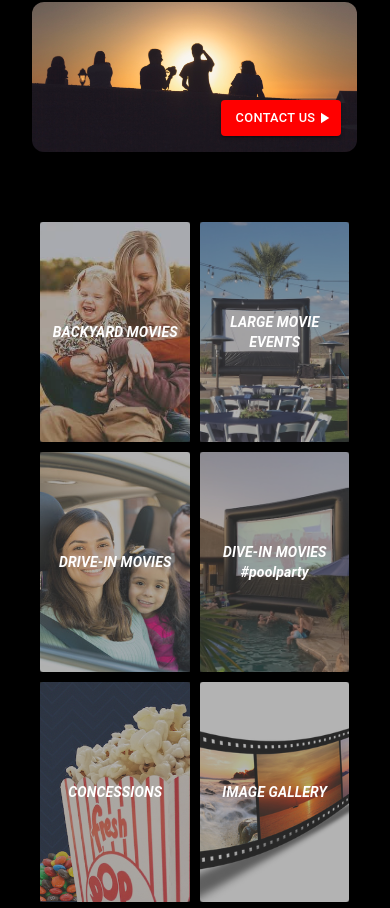
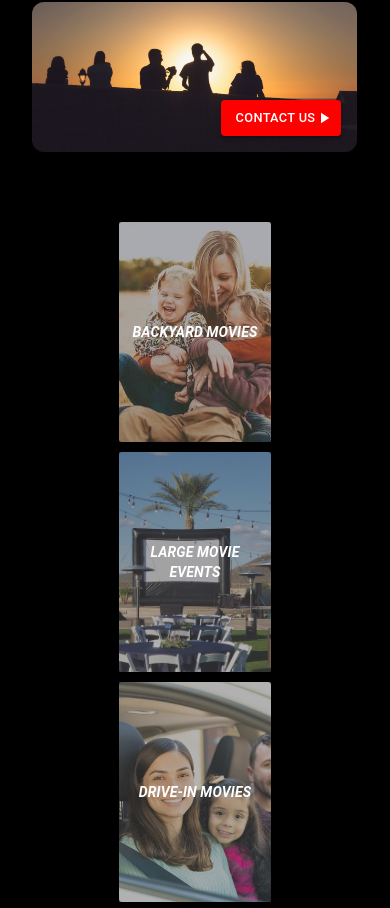
Before and after one commit to ratta2ii/movie_night_app, a React (Create React App) app: page / in a window 390 px wide. Shown: the part 1776-2684 px from the top of the page. Built offline with nearby package versions, Linux system fonts and the light colour scheme.

Commit message:
Make responsive design updates to categories

```diff
--- a/src/Components/Categories/Categories.jsx
+++ b/src/Components/Categories/Categories.jsx
@@ -24,7 +24,7 @@ export const Categories = () => {
     };
 
     return (
-        <Grid container justifyContent="center" style={{marginBottom: 125}}>
+        <Grid container justifyContent="center" className="container">
             <div className="wrap">
                 <div
                     className="box one"
--- a/src/Components/Categories/styles.css
+++ b/src/Components/Categories/styles.css
@@ -1,12 +1,10 @@
 /* //! Note media queries below */
 
-/* .container {
+.container {
     width: 100%;
-    max-width: 875px;
     margin: auto;
-    margin-bottom: 25px;
-    padding: 25px;
-} */
+    margin-bottom: 200px;
+}
 
 .wrap {
     display: flex;
@@ -28,7 +26,7 @@
 
 .box {
     margin: 20px;
-    width: 30%;
+    width: 28%;
     height: 400px;
     text-align: center;
     border-radius: 3px;
@@ -115,22 +113,20 @@ h1:hover {
 }
 
 /* //! Media queries below */
-@media only screen and (max-width: 1800px) {
+@media only screen and (max-width: 2100px) {
+    .container {
+        margin-bottom: 200px;
+    }
     .box {
-        width: 29%;
         height: 350px;
     }
 }
 
 @media only screen and (max-width: 1290px) {
     .container {
-        max-width: 705px;
-        margin-bottom: auto;
-        margin: 60px auto;
-        padding: 25px 0;
+        margin-bottom: 125px;
     }
     .box {
-        width: 230px;
         height: 280px;
     }
 }
@@ -138,7 +134,7 @@ h1:hover {
 @media only screen and (max-width: 975px) {
     .box {
         width: 27%;
-        height: 280px;
+        height: 260px;
     }
     .box h1 {
         font-size: 17px;
@@ -149,8 +145,9 @@ h1:hover {
 }
 
 @media only screen and (max-width: 880px) {
-    .container {
-        margin: 0px auto;
+    .box {
+        width: 43%;
+        height: 240px;
     }
     .box h1 {
         font-size: 14px;
@@ -158,14 +155,9 @@ h1:hover {
 }
 
 @media only screen and (max-width: 800px) {
-    .container {
-        max-width: 465px;
-        margin: 50px auto;
-        padding: 5px 0;
-    }
     .box {
         margin: 5px;
-        width: 42%;
+        width: 47%;
         height: 200px;
     }
     .box h1 {
@@ -176,22 +168,9 @@ h1:hover {
 
 @media only screen and (max-width: 600px) {
     .container {
-        max-width: 315px;
-        padding: 5px 0;
-        margin: 0 auto;
+        margin-bottom: 75px;
     }
     .box {
-        width: 46%;
         height: 220px;
     }
 }
-
-/*
-@-webkit-keyframes rotation {
-		from {
-				-webkit-transform: rotate(0deg);
-		}
-		to {
-				-webkit-transform: rotate(359deg);
-		}
-} */
--- a/src/Views/CategoriesView/CategoriesView.jsx
+++ b/src/Views/CategoriesView/CategoriesView.jsx
@@ -2,11 +2,26 @@ import React from "react";
 import { Box } from "@material-ui/core";
 import Footer from "./../../Components/Footer/Footer";
 import Categories from "../../Components/Categories/Categories";
+import { makeStyles } from '@material-ui/core/styles';
+
+const useStyles = makeStyles((theme) => ({
+    categoriesContainer: {
+        marginTop: 200,
+        [theme.breakpoints.down('md')]: {
+            margin: '0 10%',
+        },
+    },
+}));
+
 
 function CategoriesView(props) {
+    const classes = useStyles();
+
     return (
         <Box>
+            <Box className={classes.categoriesContainer}>
                 <Categories />
+            </Box>
             <Footer />
         </Box>
     );
--- a/src/Views/Home/HomeStyles.js
+++ b/src/Views/Home/HomeStyles.js
@@ -45,16 +45,14 @@ export const useStyles = makeStyles((theme) => ({
         boxShadow: '0px 2px 1px -1px rgb(0 0 0 / 20%), 0px 1px 1px 0px rgb(0 0 0 / 14%), 0px 1px 3px 0px rgb(0 0 0 / 12%)',
         borderRadius: 12,
         [theme.breakpoints.down('lg')]: {
-            margin: '10px 0 0px',
             backgroundPositionY: '-300px',
         },
         [theme.breakpoints.down('md')]: {
-            margin: '50px auto 120px auto',
+            margin: '50px 4% 20px',
             backgroundPositionY: '-250px',
         },
         [theme.breakpoints.down('sm')]: {
             height: 170,
-            margin: '20px auto 0px auto',
             backgroundPositionY: '-165px',
         },
         [theme.breakpoints.down('xs')]: {
@@ -63,17 +61,15 @@ export const useStyles = makeStyles((theme) => ({
             marginTop: -29,
             padding: '0',
             marginBottom: 45,
+            margin: '20px auto 0px auto',
         },
     },
     CategoriesContainer: {
-        margin: '0 3% 90px',
+        margin: '0px 0px 90px',
         paddingTop: '25px',
         boxShadow: '0px 2px 1px -1px rgb(0 0 0 / 20%), 0px 1px 1px 0px rgb(0 0 0 / 14%), 0px 1px 3px 0px rgb(0 0 0 / 12%)',
-        borderBottomLeftRadius: 12,
-        borderBottomRightRadius: 12,
-        [theme.breakpoints.down('lg')]: {
-            margin: '0 0 90px'
-        },
+        borderBottomLeftRadius: 8,
+        borderBottomRightRadius: 8,
         [theme.breakpoints.down('md')]: {
             padding: 0,
             margin: 0,
--- a/src/Views/ProductsView/ProductsView.js
+++ b/src/Views/ProductsView/ProductsView.js
@@ -41,7 +41,7 @@ function ProductsView(props) {
                     xl={10}
                     className={classes.productListContainer}
                 >
-                    <ProductList />
+                    {/* <ProductList /> */}
                 </Grid>
                 {/* Product container right margin */}
                 <Grid item xs={1} sm={false}></Grid>
```
Lines whose indentation alone changed are shown as unchanged.
